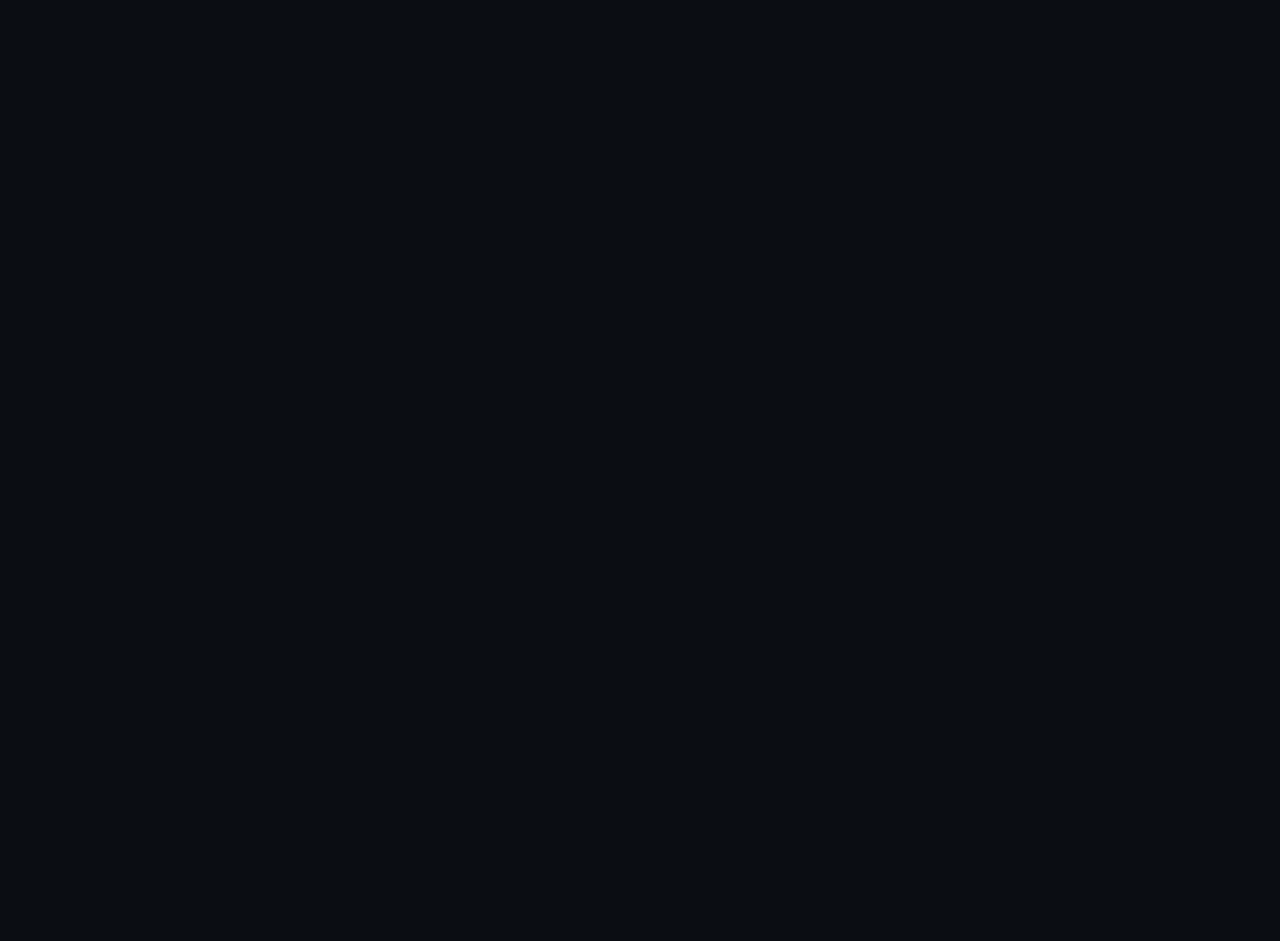
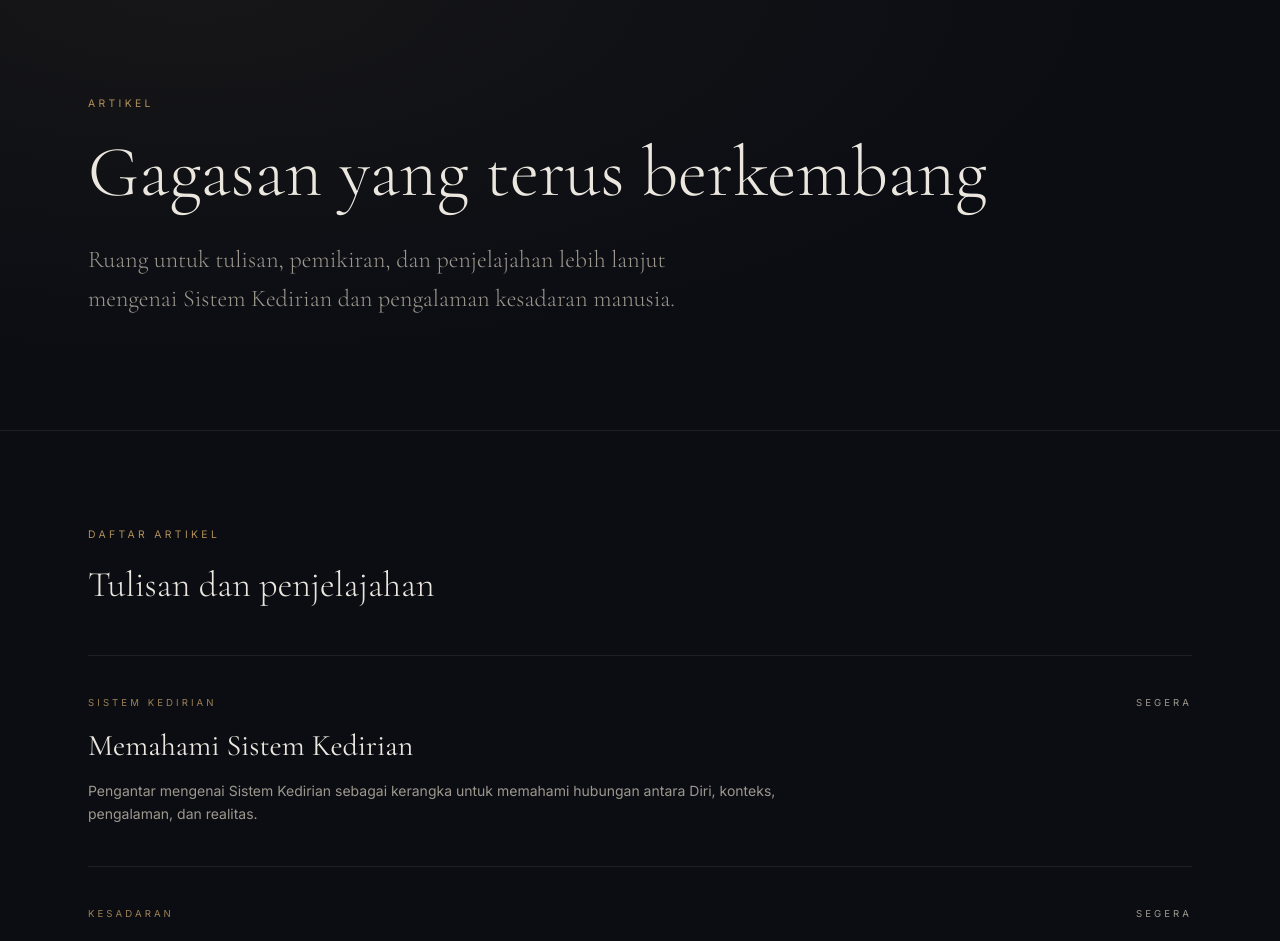
Before and after one commit to spiritualsciencezone/sistem-kedirian, a Next.js app: page /artikel in a window 1280 px wide. Before the commit this address had no page. Shown: the part 80-1021 px from the top of the page. Before the commit the page ends 800 px from the top, so only its background shows below. Built offline with nearby package versions, Linux system fonts and the light colour scheme.

Commit message:
Create page.tsx

```diff
--- /dev/null
+++ b/app/artikel/page.tsx
@@ -0,0 +1,105 @@
+import type { Metadata } from 'next'
+import { SiteHeader } from '@/components/site-header'
+import { SiteFooter } from '@/components/site-footer'
+
+export const metadata: Metadata = {
+  title: 'Artikel | Sistem Kedirian',
+  description:
+    'Kumpulan artikel mengenai Sistem Kedirian, kesadaran, pengalaman manusia, dan pengembangan pemahaman tentang Diri.',
+}
+
+const articles = [
+  {
+    title: 'Memahami Sistem Kedirian',
+    excerpt:
+      'Pengantar mengenai Sistem Kedirian sebagai kerangka untuk memahami hubungan antara Diri, konteks, pengalaman, dan realitas.',
+    category: 'Sistem Kedirian',
+  },
+  {
+    title: 'Diri dan Pengalaman',
+    excerpt:
+      'Mengamati perbedaan antara Diri sebagai yang mengalami dan berbagai pengalaman yang muncul dalam kehidupan.',
+    category: 'Kesadaran',
+  },
+]
+
+export default function ArtikelPage() {
+  return (
+    <>
+      <SiteHeader />
+
+      <main className="pt-16">
+        <header className="relative overflow-hidden border-b border-border/60">
+          <div
+            aria-hidden="true"
+            className="pointer-events-none absolute inset-0 opacity-40"
+            style={{
+              background:
+                'radial-gradient(ellipse at 15% 0%, color-mix(in oklab, var(--primary) 14%, transparent), transparent 60%)',
+            }}
+          />
+
+          <div className="relative mx-auto max-w-6xl px-6 py-20 sm:py-28">
+            <p className="text-[0.65rem] tracking-hairline uppercase text-primary/80">
+              Artikel
+            </p>
+
+            <h1 className="mt-6 font-serif text-5xl leading-none font-light text-balance sm:text-7xl">
+              Gagasan yang terus berkembang
+            </h1>
+
+            <p className="mt-8 max-w-2xl font-serif text-xl leading-relaxed font-light text-muted-foreground text-pretty sm:text-2xl">
+              Ruang untuk tulisan, pemikiran, dan penjelajahan lebih lanjut
+              mengenai Sistem Kedirian dan pengalaman kesadaran manusia.
+            </p>
+          </div>
+        </header>
+
+        <section className="border-b border-border/60">
+          <div className="mx-auto max-w-6xl px-6 py-20 sm:py-24">
+            <header className="max-w-2xl">
+              <p className="text-[0.65rem] tracking-hairline uppercase text-primary/80">
+                Daftar Artikel
+              </p>
+
+              <h2 className="mt-5 font-serif text-3xl leading-tight font-light text-balance sm:text-4xl">
+                Tulisan dan penjelajahan
+              </h2>
+            </header>
+
+            <div className="mt-12 border-t border-border/60">
+              {articles.map((article) => (
+                <article
+                  key={article.title}
+                  className="border-b border-border/60 py-8 sm:py-10"
+                >
+                  <div className="flex flex-col gap-5 sm:flex-row sm:items-start sm:justify-between sm:gap-10">
+                    <div className="max-w-3xl">
+                      <p className="text-[0.6rem] tracking-hairline uppercase text-primary/70">
+                        {article.category}
+                      </p>
+
+                      <h3 className="mt-4 font-serif text-2xl leading-tight font-normal sm:text-3xl">
+                        {article.title}
+                      </h3>
+
+                      <p className="mt-4 text-sm leading-relaxed text-muted-foreground text-pretty">
+                        {article.excerpt}
+                      </p>
+                    </div>
+
+                    <span className="shrink-0 text-[0.6rem] tracking-hairline uppercase text-muted-foreground">
+                      Segera
+                    </span>
+                  </div>
+                </article>
+              ))}
+            </div>
+          </div>
+        </section>
+      </main>
+
+      <SiteFooter />
+    </>
+  )
+}
```
